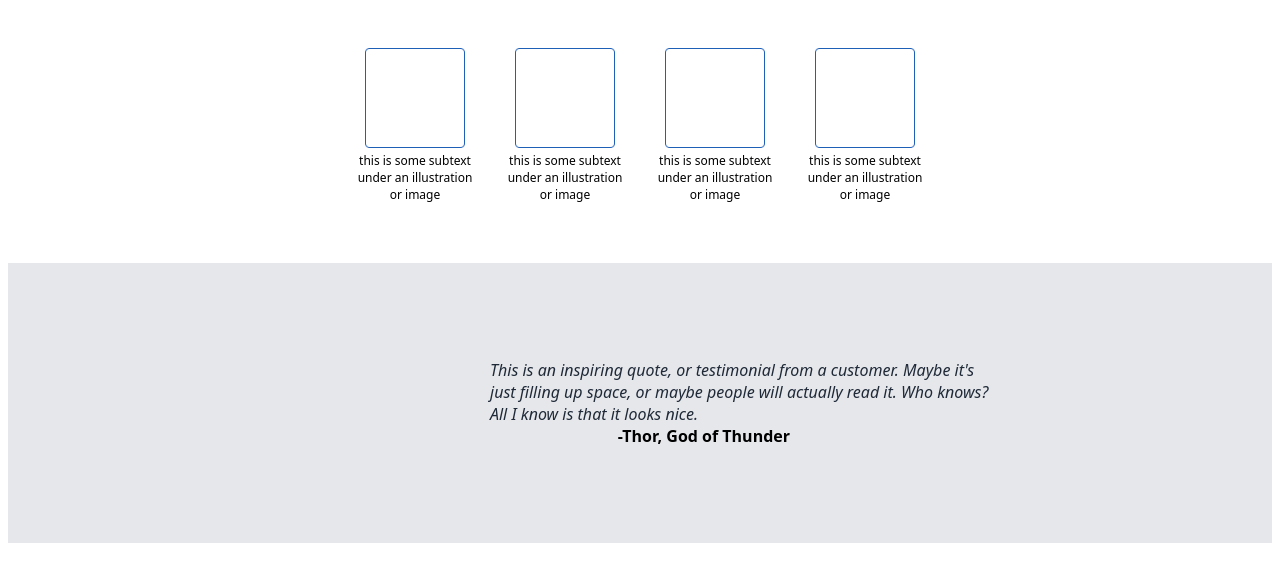
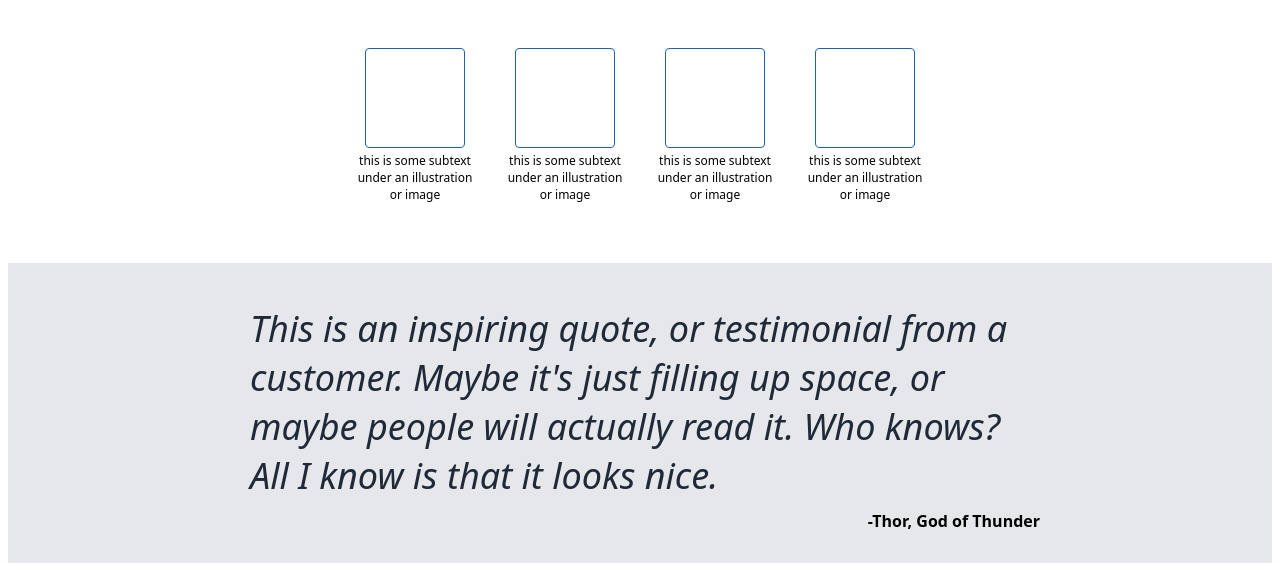
Before and after one commit to lukemulholland/odin-landing-page, a plain HTML site: page index.html in a window 1280 px wide. Shown: the part 617-1188 px from the top of the page. Drawn offline with Linux system fonts and the light colour scheme.

Commit message:
Finalised section three

```diff
--- a/style.css
+++ b/style.css
@@ -108,25 +108,24 @@ button {
     flex-direction: column;
     justify-content: center;
     align-items: center;
-    height: 280px;
+    height: 300px;
 }
 
 .content-three {
-    width: 300px;
-    /* display: flex; */
+    width: 800px;
+    display: flex;
+    flex-direction: column;
 }
 
 .quote {
-    width: 500px;
-    size: 36px;
+    font-size: 36px;
     font-style: italic;
     font-weight: lighter;
     color: #1F2937;
-    align-items: left;
+    padding: 10px;
 }
 
 .author {
-    justify-content: flex-end;
     font-weight: bold;
-    justify-self: flex-end;
+    align-self: flex-end;
 }
```
